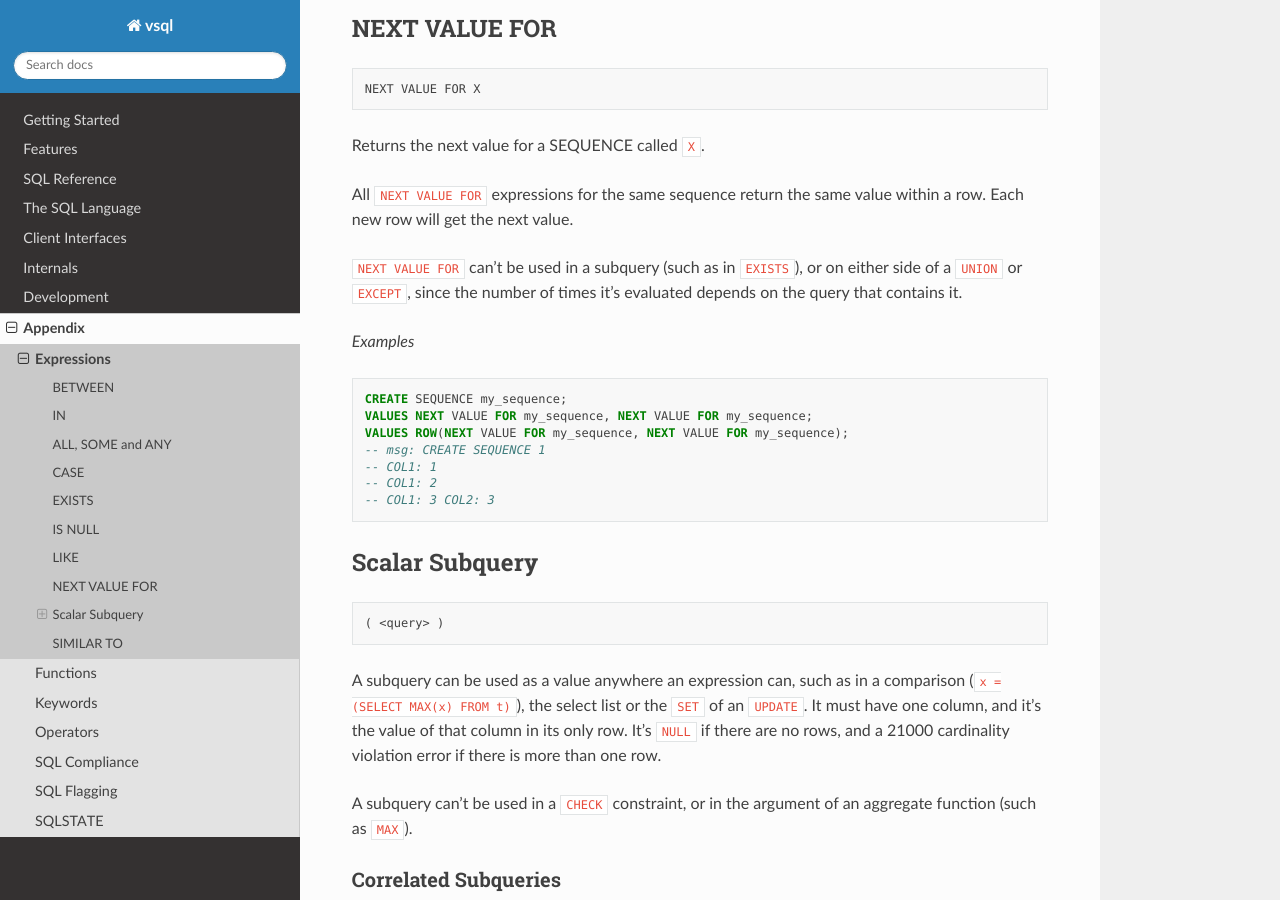
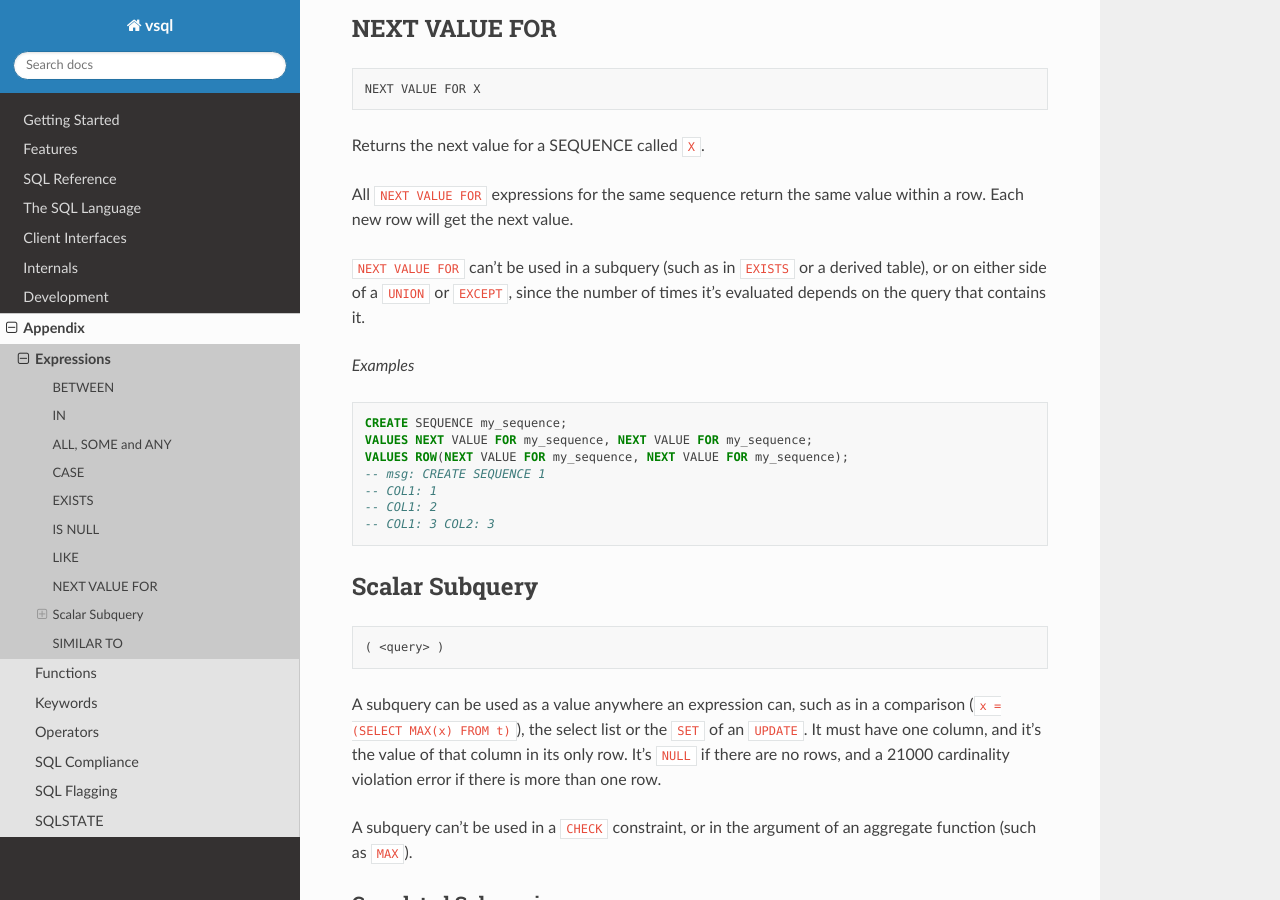
Before and after one commit to elliotchance/vsql, a Sphinx documentation site: the page built from docs/expressions.rst, in a window 1280 px wide and 900 px high, scrolled down 4176 px. Built offline with Sphinx 7.4.7 and the Read the Docs theme 3.1.0, drawn with Linux system fonts in a browser that asks for light colours.

Commit message:
sequences: Reject NEXT VALUE FOR in a derived table
A derived table can't contain a NEXT VALUE FOR either, so it's now a 42601
syntax error, the same as a UNION or EXCEPT.

Co-Authored-By: Claude Opus 5.5 <noreply@anthropic.com>

```diff
--- a/docs/expressions.rst
+++ b/docs/expressions.rst
@@ -216,9 +216,9 @@ Returns the next value for a SEQUENCE called ``X``.
 All ``NEXT VALUE FOR`` expressions for the same sequence return the same value
 within a row. Each new row will get the next value.
 
-``NEXT VALUE FOR`` can't be used in a subquery (such as in ``EXISTS``), or on
-either side of a ``UNION`` or ``EXCEPT``, since the number of times it's
-evaluated depends on the query that contains it.
+``NEXT VALUE FOR`` can't be used in a subquery (such as in ``EXISTS`` or a
+derived table), or on either side of a ``UNION`` or ``EXCEPT``, since the number
+of times it's evaluated depends on the query that contains it.
 
 *Examples*
 
```
Also changed, not shown: 2 other files.
